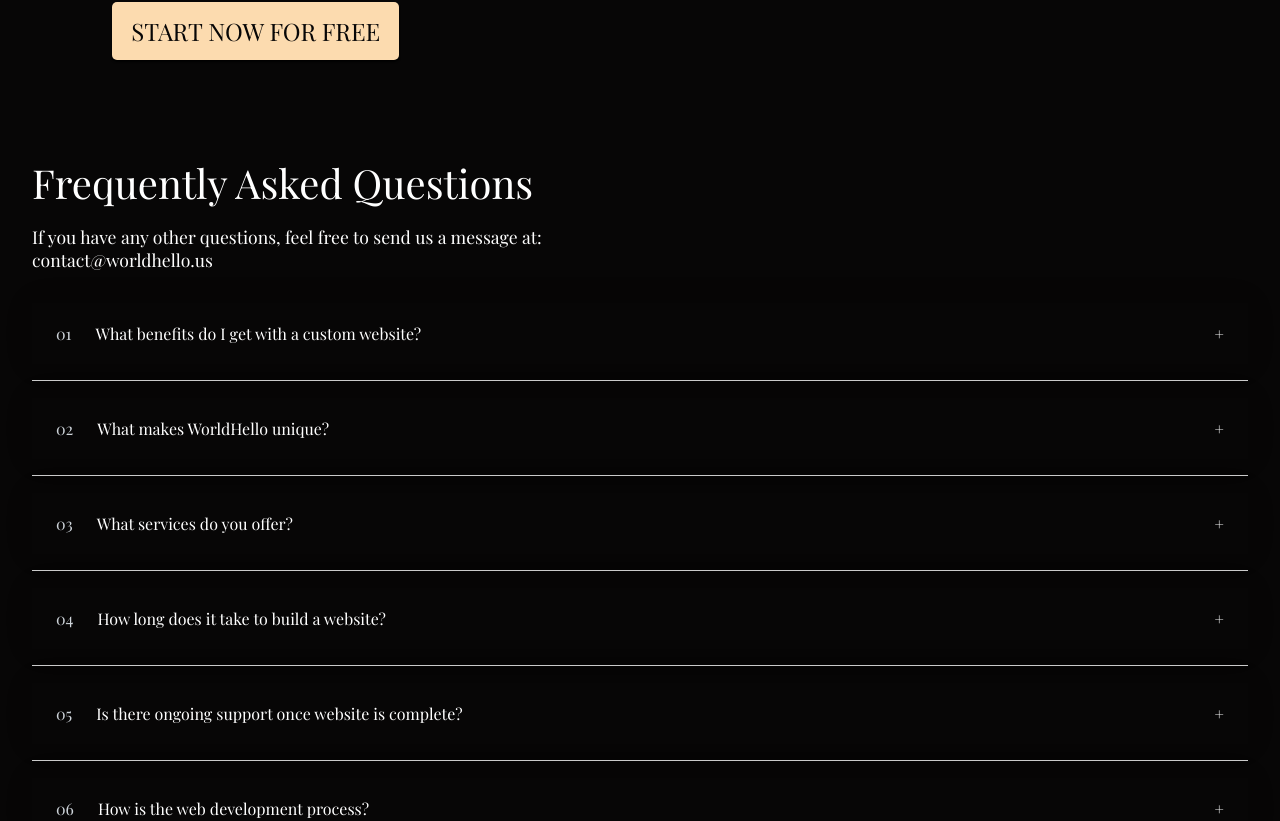
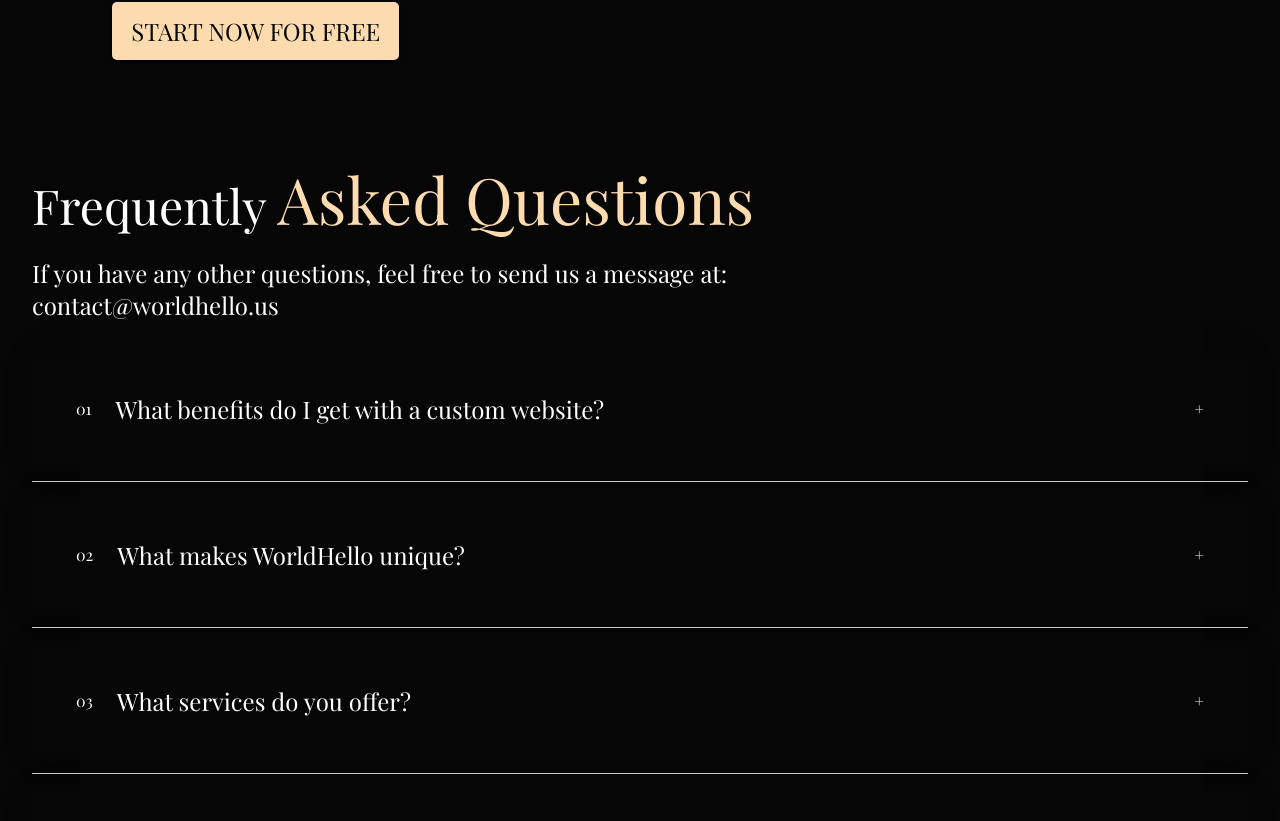
Before and after one commit to gtzjesus/WorldHello, a React (Vite) app: page / in a window 1280 px wide. Shown: the part 5459-6280 px from the top of the page. Built offline with nearby package versions, Linux system fonts and the light colour scheme; no server answers; the database is empty.

Commit message:
FAQS responsive design done

```diff
--- a/src/features/faqs/Faqs.jsx
+++ b/src/features/faqs/Faqs.jsx
@@ -50,10 +50,39 @@ const Intro = styled.div`
 
 const Title = styled.span`
   font-size: var(--font-medium);
+
+  @media (min-width: 61.25em) {
+    font-size: var(--font-large);
+  }
+
+  @media (min-width: 150.15em) {
+    font-size: var(--font-xlarge);
+  }
 `;
 
 const Description = styled.span`
   font-size: var(--font-xsmall);
+
+  @media (min-width: 61.25em) {
+    font-size: var(--font-small);
+  }
+
+  @media (min-width: 150.15em) {
+    font-size: var(--font-medium);
+  }
+`;
+
+const Special = styled.span`
+  color: var(--color-tan);
+  font-size: var(--font-large);
+
+  @media (min-width: 61.25em) {
+    font-size: var(--font-xlarge);
+  }
+
+  @media (min-width: 150.15em) {
+    font-size: var(--font-xxlarge);
+  }
 `;
 function Faqs() {
   // STATE to OPEN and CLOSE faqs
@@ -61,7 +90,9 @@ function Faqs() {
   return (
     <StyledFaqs>
       <Intro>
-        <Title>Frequently Asked Questions</Title>
+        <Title>
+          Frequently <Special>Asked Questions</Special>
+        </Title>
         <Description>
           If you have any other questions, feel free to send us a message at:
           <br /> contact@worldhello.us
--- a/src/features/faqs/FaqsItem.jsx
+++ b/src/features/faqs/FaqsItem.jsx
@@ -10,15 +10,34 @@ const StyledItem = styled.div`
   column-gap: 24px;
   row-gap: 32px;
   align-items: center;
+
+  @media (min-width: 61.25em) {
+    padding: 30px 34px;
+  }
+
+  @media (min-width: 78.15em) {
+    padding: 40px 44px;
+  }
+
+  @media (min-width: 150.15em) {
+    padding: 50px 54px;
+  }
 `;
 
 const Number = styled.p`
   font-weight: 500;
-  color: #ced4da;
+
+  @media (min-width: 150.15em) {
+    font-size: var(--font-small);
+  }
 `;
 
 const Title = styled.p`
   font-weight: 500;
+
+  @media (min-width: 61.25em) {
+    font-size: var(--font-small);
+  }
 `;
 
 const Icon = styled.p`
@@ -29,6 +48,14 @@ const Content = styled.p`
   grid-column: 2 / -1;
   padding-bottom: 16px;
   line-height: 1.6;
+
+  @media (min-width: 61.25em) {
+    font-size: var(--font-small);
+  }
+
+  @media (min-width: 150.15em) {
+    font-size: var(--font-medium);
+  }
 `;
 
 function FaqsItem({ num, title, currentOpen, onOpen, children }) {
--- a/src/styles/App.css
+++ b/src/styles/App.css
@@ -38,5 +38,6 @@ hr {
 
 .open .number,
 .open .title {
-  color: var(--color-green);
+  color: var(--color-tan);
+  font-size: var(--font-small);
 }
```
